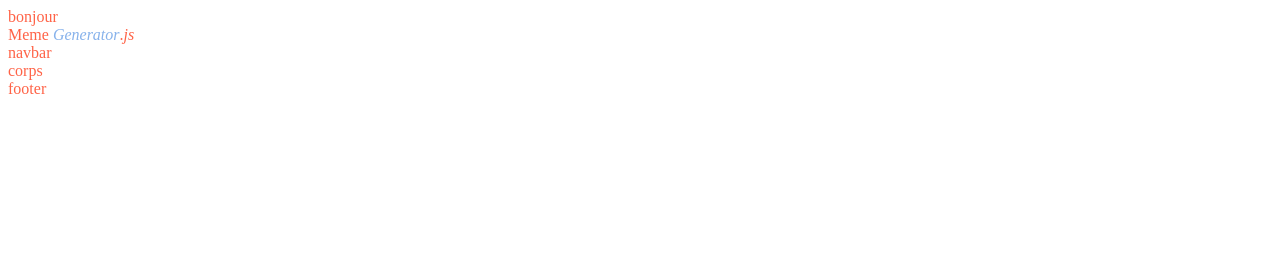
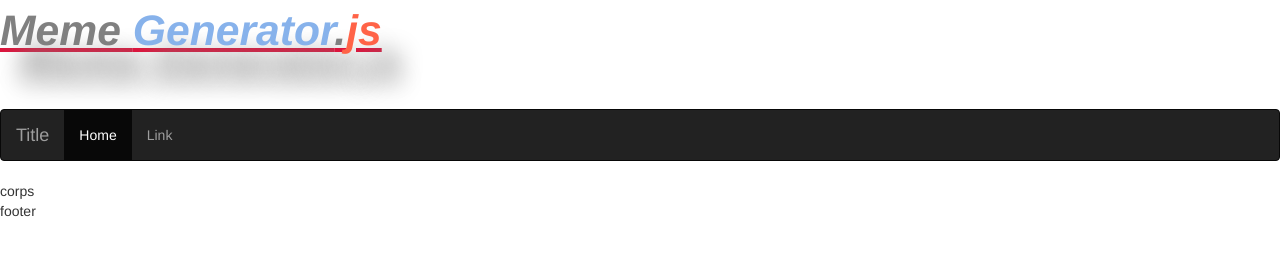
Before and after one commit to cam-tran/formation, a website: page index.html in a window 1280 px wide. Drawn offline with nearby package versions, Linux system fonts and the light colour scheme.

Commit message:
install bootstrp@3

```diff
--- a/index.html
+++ b/index.html
@@ -5,15 +5,34 @@
         <meta name="viewport" content="width=device-width, initial-scale=1.0">
         <title>Document</title>
         <link rel="stylesheet" href="/styles/styles.css">
+
+        <!-- Latest compiled and minified CSS & JS -->
+        <link rel="stylesheet" media="screen" href="//netdna.bootstrapcdn.com/bootstrap/3.3.4/css/bootstrap.min.css">
+        <script src="//code.jquery.com/jquery.js"></script>
+        <script src="//netdna.bootstrapcdn.com/bootstrap/3.3.4/js/bootstrap.min.js"></script>
+
     </head>
     <body>
-        bonjour
+
         <div id="body">
             <header>
-        Meme <span style="font-style: italic;color:rgb(135, 178, 235)">Generator</span>.<span style="font-style: italic;color:tomato">js</span>
+                Meme <span style="font-style: italic;color:rgb(135, 178, 235)">Generator</span>.<span
+                    style="font-style: italic;color:tomato">js</span>
             </header>
             <div id="navbar">
-        navbar
+
+                <div class="navbar navbar-inverse">
+                    <a class="navbar-brand" href="#">Title</a>
+                    <ul class="nav navbar-nav">
+                        <li class="active">
+                            <a href="#">Home</a>
+                        </li>
+                        <li>
+                            <a href="#">Link</a>
+                        </li>
+                    </ul>
+                </div>
+
             </div>
             <div id="wrapper">
                 corps
--- a/package.json
+++ b/package.json
@@ -5,7 +5,7 @@
   "main": "index.js",
   "scripts": {
     "start": "lite-server",
-    "json":"json-server -p 5679 db/db.json",
+    "json": "json-server -p 5679 db/db.json",
     "test": "echo \"Error: no test specified\" && exit 1"
   },
   "repository": {
@@ -20,6 +20,7 @@
   },
   "homepage": "https://github.com/cam-tran/formation#readme",
   "dependencies": {
+    "bootstrap": "^3.4.1",
     "json-server": "^0.17.0",
     "lite-server": "^2.6.1"
   }
--- a/styles/styles.css
+++ b/styles/styles.css
@@ -1,3 +1,13 @@
-body{
-    color: tomato;
+
+header{
+    color: grey;
+    font-size: 32pt;
+    font-weight: 900;
+    text-decoration: underline crimson;
+    text-shadow: 20px 30px 25px grey;  /*ombre*/
+    font-style: italic;
+    height: calc(32pt + 50pt);
+
+
+
 }
```
Also changed, not shown: 1 other file. Lines whose indentation alone changed are shown as unchanged.
